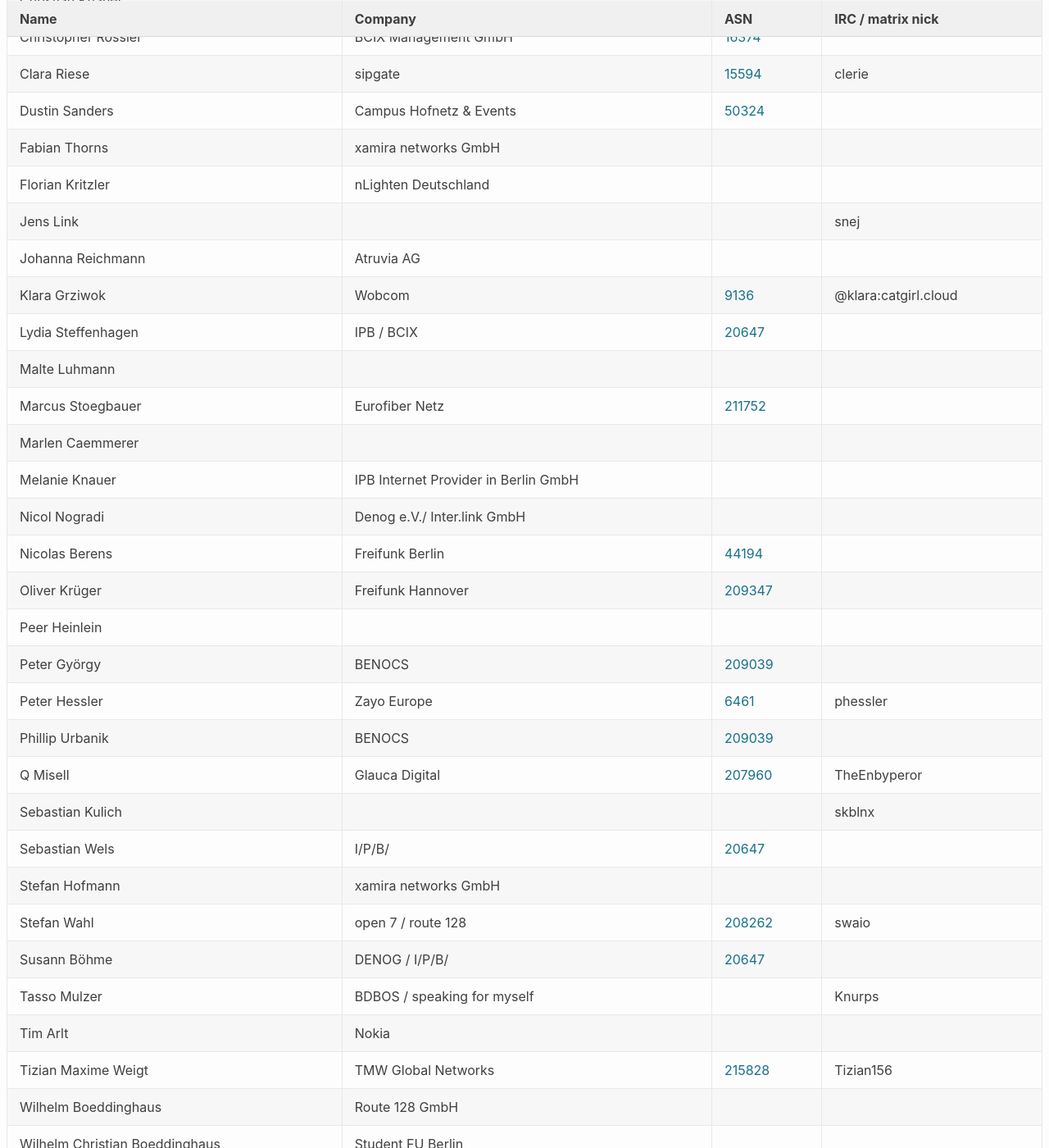
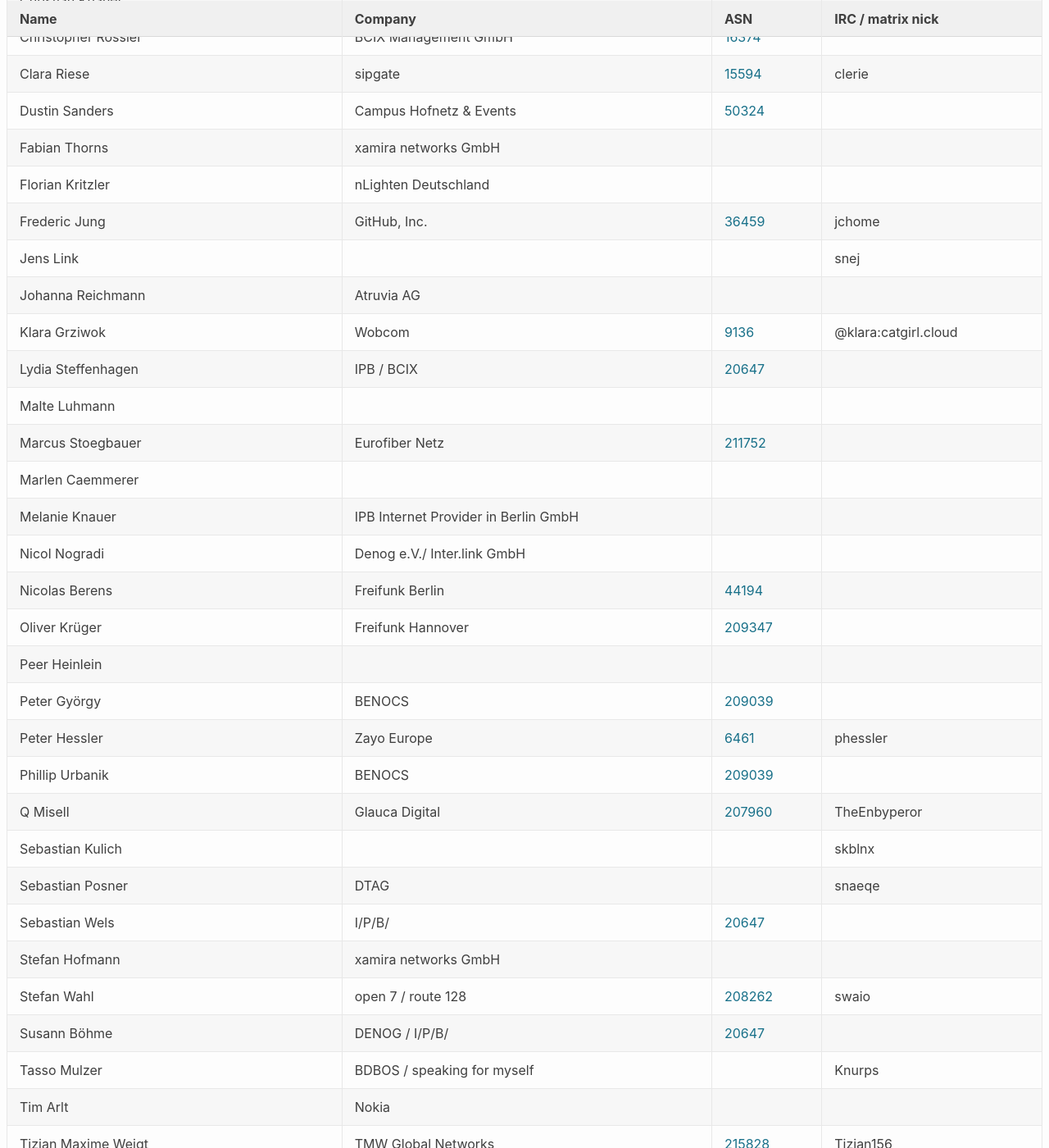
Before and after one commit to denog/pretix-attendeelist, a Jekyll site: the page built from denogmeetup25-03/index.markdown, in a window 1280 px wide and 1400 px high, scrolled down 571 px. Shown: the whole window at 82% size. Built offline with Jekyll 4.4.1, drawn with Linux system fonts in a browser that asks for light colours.

Commit message:
Latest data: Wed Mar 12 15:10:56 UTC 2025

```diff
--- a/_data/attendees_denogmeetup25-03.json
+++ b/_data/attendees_denogmeetup25-03.json
@@ -102,6 +102,12 @@
     "asn": null
   },
   {
+    "name": "Frederic Jung",
+    "company": "GitHub, Inc.",
+    "irc": "jchome",
+    "asn": "36459"
+  },
+  {
     "name": "Jens Link",
     "company": null,
     "irc": "snej",
@@ -204,6 +210,12 @@
     "asn": null
   },
   {
+    "name": "Sebastian Posner",
+    "company": "DTAG",
+    "irc": "snaeqe",
+    "asn": null
+  },
+  {
     "name": "Sebastian Wels",
     "company": "I/P/B/",
     "irc": null,
```
